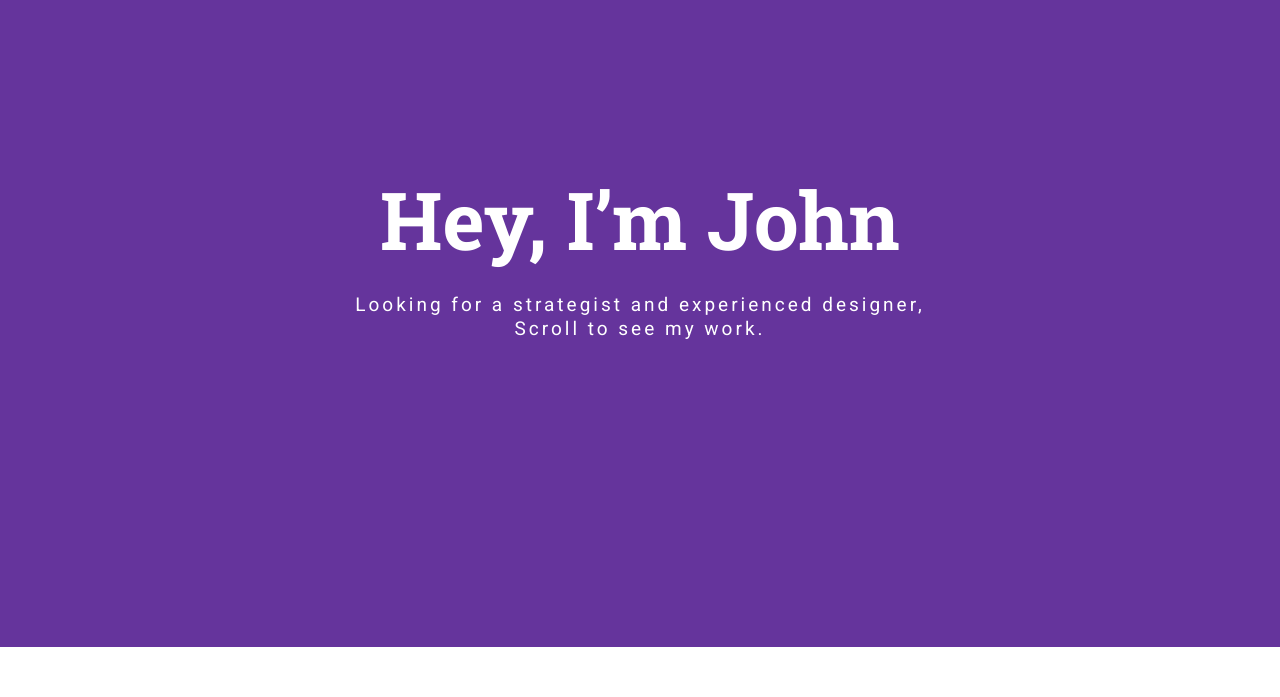
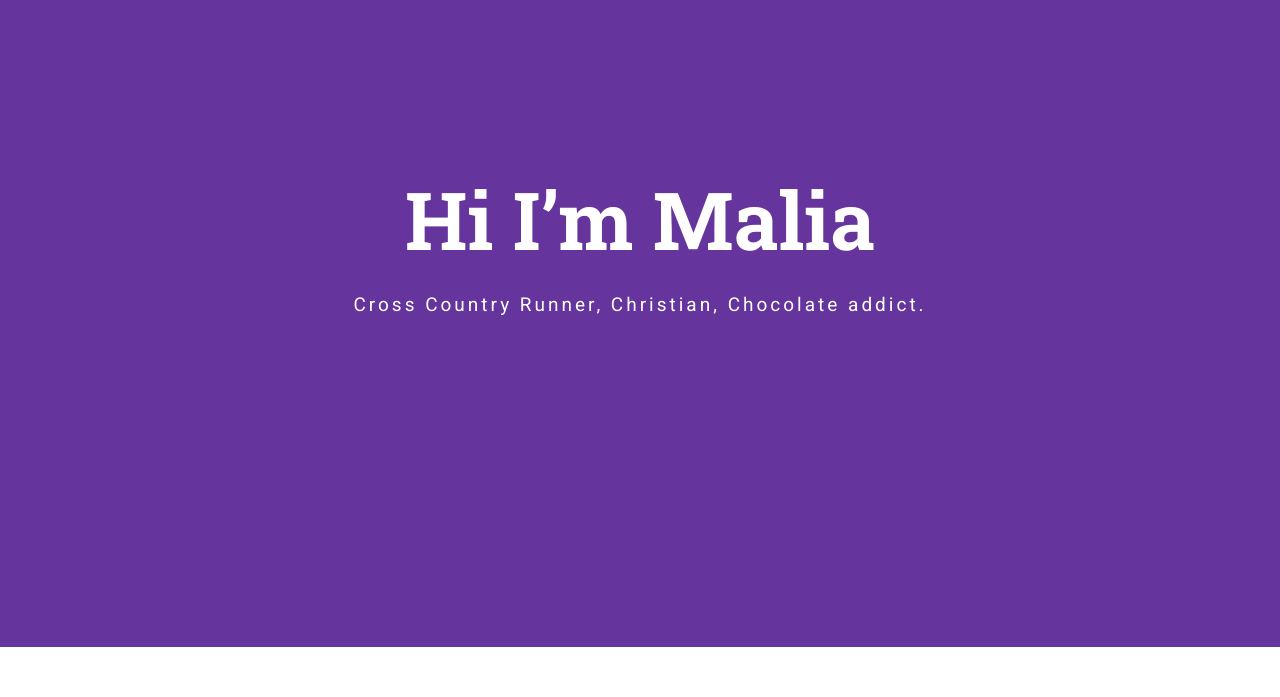
Before and after one commit to GWC-UIUC/extra6, a plain HTML site: page index.html in a window 1280 px wide. Shown: the part 103-800 px from the top of the page. Drawn offline with nearby package versions, Linux system fonts and the light colour scheme.

Commit message:
I have changed my name andprofile.

```diff
--- a/index.html
+++ b/index.html
@@ -40,9 +40,8 @@
   <div class="container">
     <div class="col-md-10 col-md-offset-1">
       <div class="banner-text text-center">
-        <h1>Hey, I’m John</h1>
-        <p>Looking for a strategist and experienced designer,<br>
-          Scroll to see my work.</p>
+        <h1>Hi I’m Malia</h1>
+        <p>Cross Country Runner, Christian, Chocolate addict.</p>
         <!-- banner text -->
       </div>
     </div>
```
